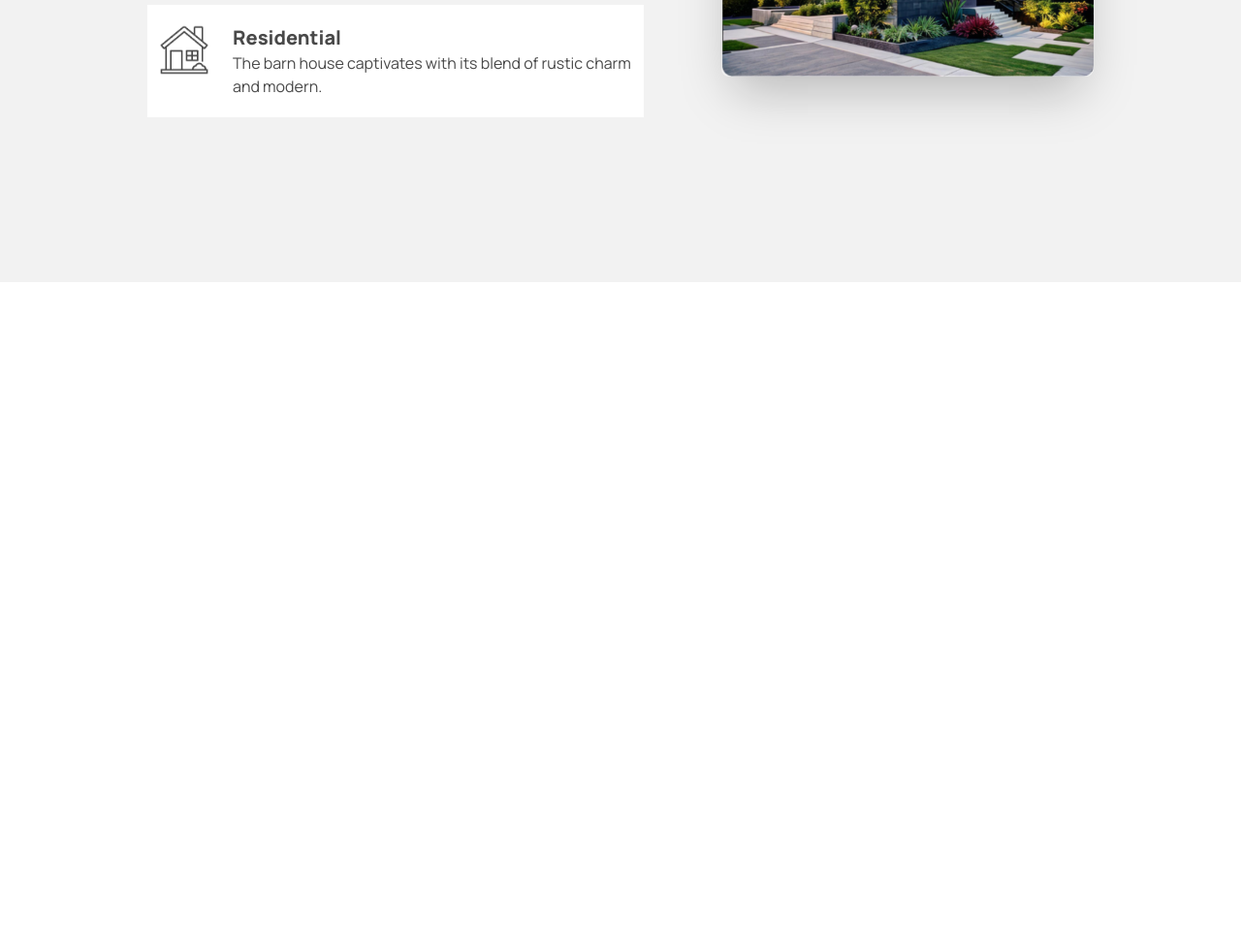
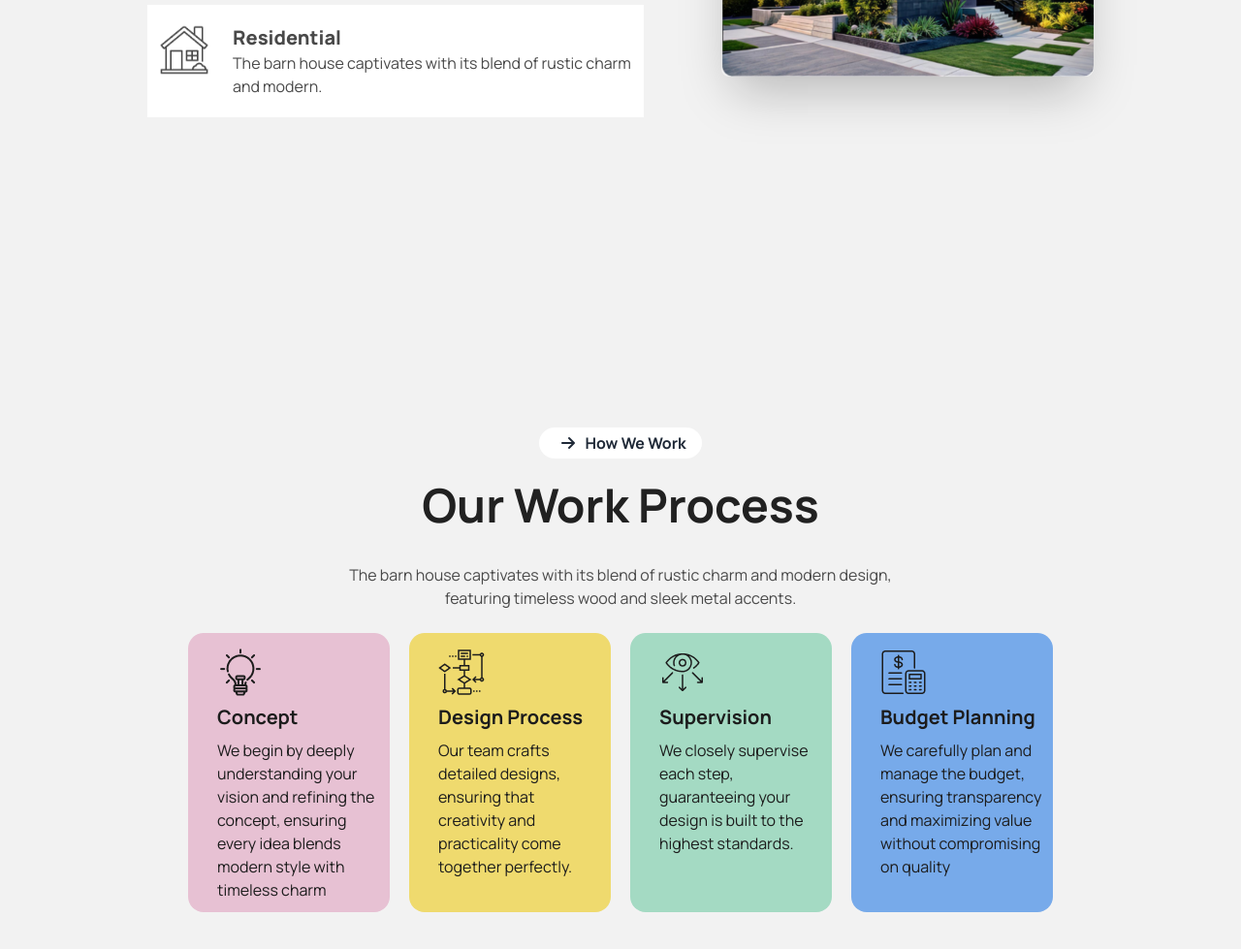
Before and after one commit to saudanoor/Website-Reinterio, a plain HTML site: page Reinterio-Website-for-Apartments/index.html in a window 1280 px wide. Shown: the part 1377-2356 px from the top of the page at 97% size. Before the commit the page ends 1668 px from the top, so only its background shows below. Drawn offline with nearby package versions, Linux system fonts and the light colour scheme; files whose address does not match are found by name.

Commit message:
our work process done

```diff
--- a/Reinterio-Website-for-Apartments/index.html
+++ b/Reinterio-Website-for-Apartments/index.html
@@ -56,7 +56,7 @@
               </div>
               <ul
                 tabindex="0"
-                class="menu menu-sm dropdown-content bg-base-100 rounded-box z-[1] mt-3 w-52 p-2 shadow">
+                class="menu menu-sm dropdown-content  bg-[#FFFFFF] rounded-box z-[1] mt-3 w-52 p-2 shadow">
                 <!-- Dropdwon -->
                 <li><a>Home</a></li>
                 <li><a>Services</a></li>
@@ -136,7 +136,7 @@
 
         <div class="BANNER">
           <div class="BANNER-DIV   flex-1 flex-col ">
-            <div class="hero bg-base-200 min-h-screen">
+            <div class="hero bg-[#FFFFFF] min-h-screen">
               <div class="hero-content text-center">
                 <div class="max-w-5xl">
                   <div class="flex justify-center"><img src="../Reinterio-Website-for-Apartments/assets/banner.png" alt=""></div>
@@ -165,7 +165,7 @@
       <div class="DESIGN">
         <div class="">
 
-          <div class="hero bg-base-200 min-h-screen">
+          <div class="hero bg-base-200  min-h-screen">
 <!-- icon incomplete -->
 
             <!-- <div class="icon absolute top-10 left-10"><img src="../Reinterio-Website-for-Apartments/assets/Vector.png" alt=""></div> -->
@@ -198,7 +198,7 @@
               </div>
 
 
-                <p class="py-6 text-[#737373]">
+                <p class="py-6 text-[#494949]">
                   Provident cupiditate voluptatem et in. Quaerat fugiat ut assumenda excepturi exercitationem
                   quasi. In deleniti eaque aut repudiandae et a id nisi.
                 </p>
@@ -261,9 +261,117 @@
 
 
 
+      <!-- Works Process starts here -->
+
+      <div class="hero bg-base-200  min-h-screen">
+        <div class="max-w-xl">
+
+      <div class="works-container">
+
+        <div class="works-elements">
+
+          <div class="text-box flex  flex-col items-center justify-center gap-4">
+            <div class="btn-title  flex flex-col  gap-3   items-center  ">
+
+              <div class="flex   items-center">
+                <div class="bg-white max-w-80 rounded-3xl font-bold px-4" >
+
+                <i class=" mx-2 my-2  fa-solid fa-arrow-up rotate-90   color: rgb(248 250 252);"></i>
+
+                How We Work
+
+              </div>
+            </div>
+
+          </div>
+
+          <div> <h1 class="text-5xl leading-10  font-bold text-[#212121] mt-3">Our Work Process</h1></div>
+
+            <div class="py-6 text-[#494949]   text-center ">
+              The barn house captivates with its blend of rustic charm and modern design, featuring timeless wood and sleek metal accents.
+            </div>
+
+          </div>
+
+<div class="cards-container   flex  justify-center  align-middle  gap-5  flex-col md:flex-row   items-center">
+
+
+          <div class="card-box  bg-[#E7C1D3] rounded-2xl w-60 h-72  ">
+
+               <div class="card-elements w-52">
+
+                <div class="div flex flex-col gap-2 ml-5 py-4  px-2.5">
+
+                  <div><img src="../Reinterio-Website-for-Apartments/assets/concept.png" alt=""></div>
+
+                  <h1 class="text-[#1C1C1C] font-bold text-xl">Concept</h1>
+
+                  <p class="text-[#1C1C1C]">We begin by deeply understanding your vision and refining the concept, ensuring every idea blends modern style with timeless charm</p>
+
+                </div>
+               </div>
+          </div>
+
+
+          <div class="card-box  bg-[#EFDA6E] rounded-2xl w-60 h-72">
+
+            <div class="card-elements w-52">
+
+             <div class="div flex flex-col gap-2 ml-5 py-4  px-2.5">
+
+               <div><img src="../Reinterio-Website-for-Apartments/assets/flow-chart.png" alt=""></div>
+
+               <h1 class="text-[#1C1C1C] font-bold text-xl">Design Process</h1>
+
+               <p class="text-[#1C1C1C]">Our team crafts detailed designs, ensuring that creativity and practicality come together perfectly.</p>
+
+             </div>
+            </div>
+       </div>
+
+
+       <div class="card-box bg-[#A4DAC3] rounded-2xl w-60  h-72">
+
+        <div class="card-elements w-52">
+
+         <div class="div flex flex-col gap-2 ml-5 py-4 px-2.5">
+
+           <div><img src="../Reinterio-Website-for-Apartments/assets/vision.png" alt=""></div>
+
+           <h1 class="text-[#1C1C1C] font-bold text-xl">Supervision</h1>
+
+           <p class="text-[#1C1C1C]">We closely supervise each step, guaranteeing your design is built to the highest standards.</p>
+
+         </div>
+        </div>
+   </div>
+
+
+   <div class="card-box bg-[#77AAEA] rounded-2xl w-60 h-72">
+
+    <div class="card-elements w-52">
+
+     <div class="div flex flex-col gap-2 ml-5 py-4 px-2.5">
+
+       <div><img src="../Reinterio-Website-for-Apartments/assets/budget-planning.png" alt=""></div>
+
+       <h1 class="text-[#1C1C1C] font-bold text-xl">Budget Planning</h1>
+
+       <p class="text-[#1C1C1C]">We carefully plan and manage the budget, ensuring transparency and maximizing value without compromising on quality</p>
+
+     </div>
+    </div>
+</div>
+
+        </div>
+
+        </div>
+
       </div>
 
+    </div>
 
+  </div>
     </main>
 
     <footer>
```
